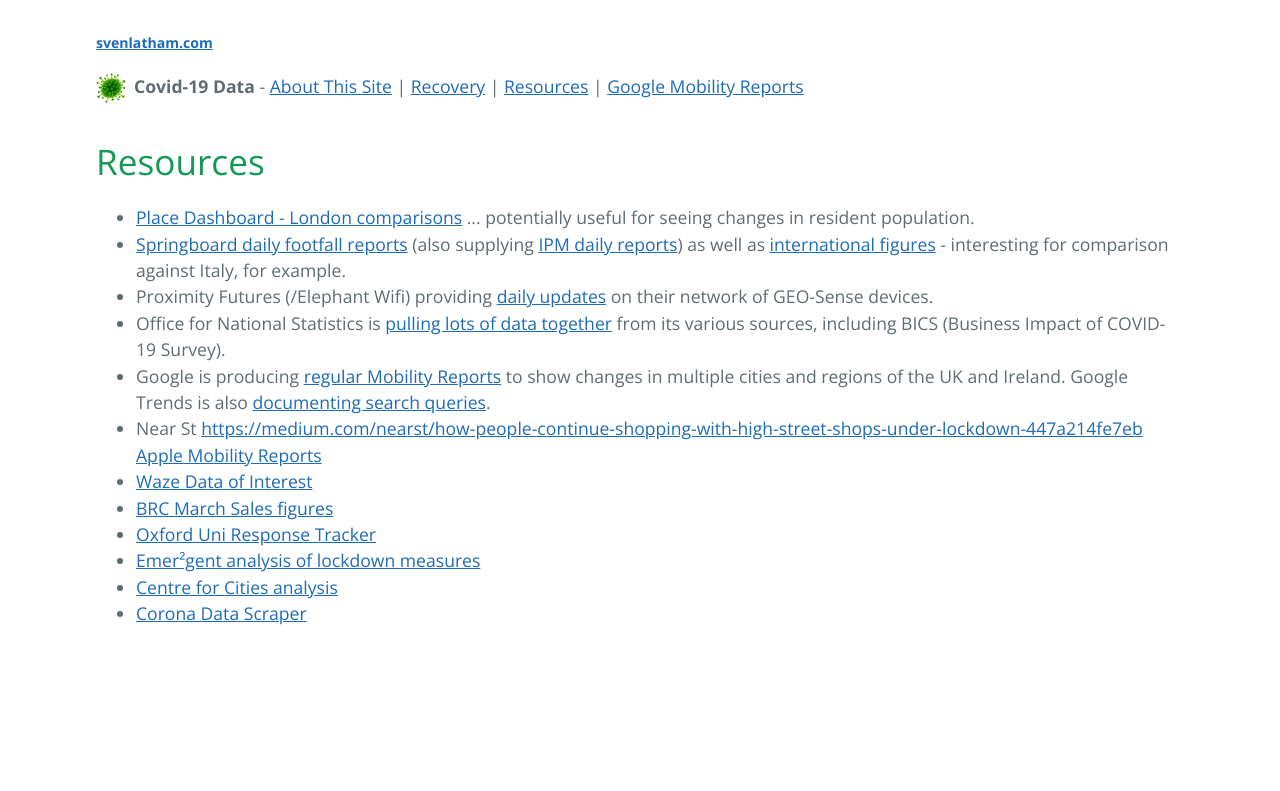
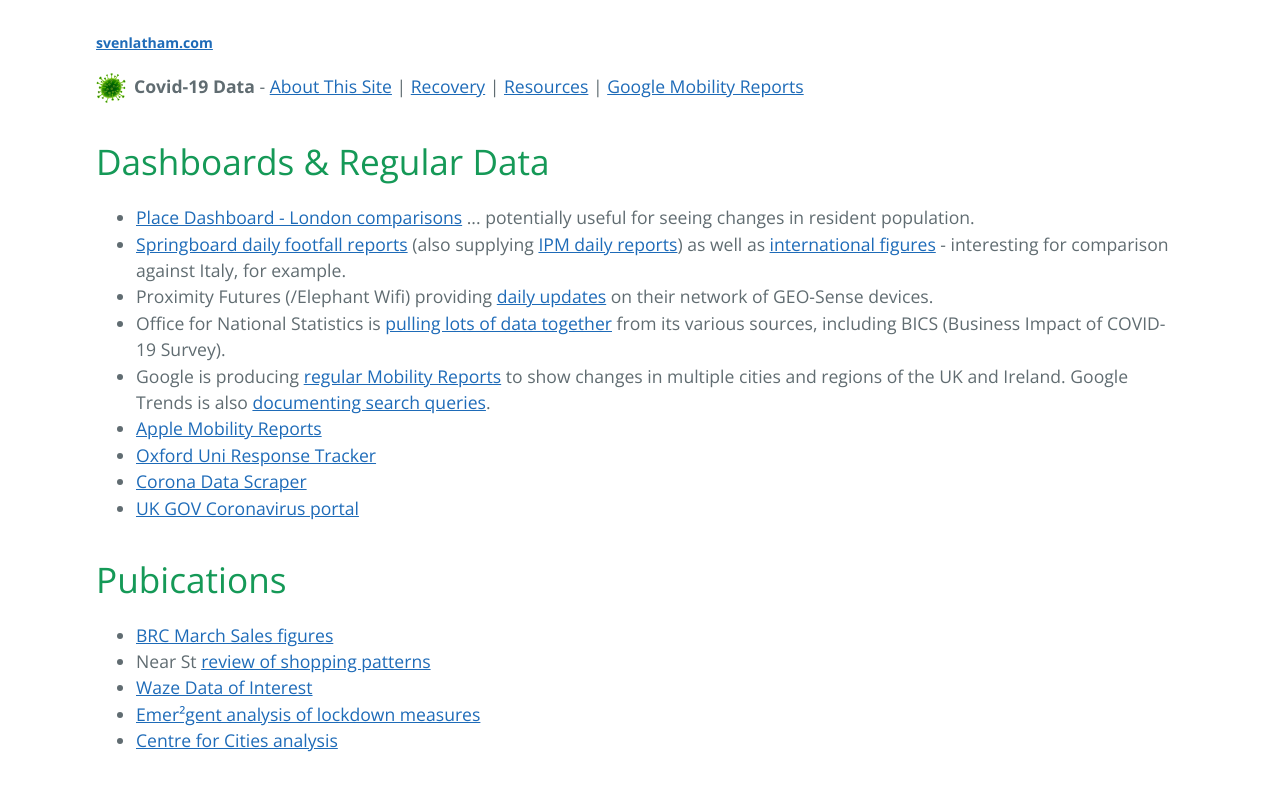
Before and after one commit to svenlatham/svenlatham-website, a Jekyll site: the page built from covid19/resources.html, in a window 1280 px wide. Shown: the top 791 px of the page. Built offline with Jekyll 4.4.1, drawn with Linux system fonts in a browser that asks for light colours.

Commit message:
Tidied resources slightly

```diff
--- a/covid19/resources.html
+++ b/covid19/resources.html
@@ -4,20 +4,44 @@ layout: default
 
 {% include covid-menu.html %}
 
-<h1>Resources</h1>
+<h1>Dashboards &amp; Regular Data</h1>
+<ul>
+  <li><a href="http://aws.indestinate.info/maps/Compare2123LondonHeight.html" target="_blank" rel="noreferrer">Place
+      Dashboard - London comparisons</a> ... potentially useful for seeing changes in resident population.</li>
+  <li><a href="https://www.spring-board.info/benchmarks/benchmark/latest-daily-footfall" target="_blank"
+      rel="noreferrer">Springboard daily footfall reports</a> (also supplying <a
+      href="https://www.placemanagement.org/news/uk-footfall-daily-index/" target="_blank" rel="noreferrer">IPM daily
+      reports</a>) as well as <a href="https://www.spring-board.info/benchmarks/benchmark/daily-footfall"
+      target="_blank" rel="noreferrer">international figures</a> - interesting for comparison against Italy, for
+    example.</li>
+  <li>Proximity Futures (/Elephant Wifi) providing <a href="https://www.linkedin.com/company/proximity-futures-ltd/"
+      target="_blank" rel="noreferrer">daily updates</a> on their network of GEO-Sense devices.</li>
+  <li>Office for National Statistics is <a
+      href="https://www.ons.gov.uk/peoplepopulationandcommunity/healthandsocialcare/conditionsanddiseases"
+      target="_blank" rel="noreferrer">pulling lots of data together</a> from its various sources, including BICS
+    (Business Impact of COVID-19 Survey).</li>
+  <li>Google is producing <a href="https://www.google.com/covid19/mobility/" target="_blank" rel="noreferrer">regular
+      Mobility Reports</a> to show changes in multiple cities and regions of the UK and Ireland. Google Trends is also
+    <a href="https://trends.google.com/trends/story/GB_cu_JSW_pHABAADqAM_en" target="_blank"
+      rel="noreferrer">documenting search queries</a>.</li>
+  <li><a href="https://www.apple.com/covid19/mobility">Apple Mobility Reports</a></li>
+  <li><a href="https://www.bsg.ox.ac.uk/research/research-projects/coronavirus-government-response-tracker">Oxford Uni
+      Response Tracker</a></li>
+  <li><a href="https://coronadatascraper.com/#home">Corona Data Scraper</a></li>
+  <li><a href="https://coronavirus.data.gov.uk/#category=ltlas&map=rate">UK GOV Coronavirus portal</a></li>
+</ul>
 
+
+<h1>Pubications</h1>
 <ul>
-<li><a href="http://aws.indestinate.info/maps/Compare2123LondonHeight.html" target="_blank" rel="noreferrer">Place Dashboard - London comparisons</a> ... potentially useful for seeing changes in resident population.</li>
-<li><a href="https://www.spring-board.info/benchmarks/benchmark/latest-daily-footfall" target="_blank" rel="noreferrer">Springboard daily footfall reports</a> (also supplying <a href="https://www.placemanagement.org/news/uk-footfall-daily-index/" target="_blank" rel="noreferrer">IPM daily reports</a>) as well as <a href="https://www.spring-board.info/benchmarks/benchmark/daily-footfall" target="_blank" rel="noreferrer">international figures</a> - interesting for comparison against Italy, for example.</li>
-<li>Proximity Futures (/Elephant Wifi) providing <a href="https://www.linkedin.com/company/proximity-futures-ltd/" target="_blank" rel="noreferrer">daily updates</a> on their network of GEO-Sense devices.</li>
-<li>Office for National Statistics is <a href="https://www.ons.gov.uk/peoplepopulationandcommunity/healthandsocialcare/conditionsanddiseases" target="_blank" rel="noreferrer">pulling lots of data together</a> from its various sources, including BICS (Business Impact of COVID-19 Survey).</li>
-<li>Google is producing <a href="https://www.google.com/covid19/mobility/" target="_blank" rel="noreferrer">regular Mobility Reports</a> to show changes in multiple cities and regions of the UK and Ireland. Google Trends is also <a href="https://trends.google.com/trends/story/GB_cu_JSW_pHABAADqAM_en" target="_blank" rel="noreferrer">documenting search queries</a>.</li>
-<li>Near St <a href="https://medium.com/nearst/how-people-continue-shopping-with-high-street-shops-under-lockdown-447a214fe7eb">https://medium.com/nearst/how-people-continue-shopping-with-high-street-shops-under-lockdown-447a214fe7eb</a></li
-<li><a href="https://www.apple.com/covid19/mobility">Apple Mobility Reports</a></li>
-<li><a href="https://medium.com/waze/working-together-to-help-communities-navigate-covid-19-af47062fb7ca">Waze Data of Interest</a></li>
-<li><a href="https://brc.org.uk/news/corporate-affairs/march-sales-plummet-as-crisis-unfolds/">BRC March Sales figures</a></li>
-<li><a href="https://www.bsg.ox.ac.uk/research/research-projects/coronavirus-government-response-tracker">Oxford Uni Response Tracker</a></li>
-<li><a href="https://emer2gent.org/2020/04/13/exploratory-analysis-of-lock-down-measures/">Emer²gent analysis of lockdown measures</a></li>
-<li><a href="https://www.centreforcities.org/coronavirus/">Centre for Cities analysis</a></li>
-  <li><a href="https://coronadatascraper.com/#home">Corona Data Scraper</a></li>
+  <li><a href="https://brc.org.uk/news/corporate-affairs/march-sales-plummet-as-crisis-unfolds/">BRC March Sales
+      figures</a></li>
+  <li>Near St <a
+      href="https://medium.com/nearst/how-people-continue-shopping-with-high-street-shops-under-lockdown-447a214fe7eb">review of shopping patterns</a>
+  </li>
+  <li><a href="https://medium.com/waze/working-together-to-help-communities-navigate-covid-19-af47062fb7ca">Waze Data of
+      Interest</a></li>
+  <li><a href="https://emer2gent.org/2020/04/13/exploratory-analysis-of-lock-down-measures/">Emer²gent analysis of
+      lockdown measures</a></li>
+  <li><a href="https://www.centreforcities.org/coronavirus/">Centre for Cities analysis</a></li>
 </ul>
```
